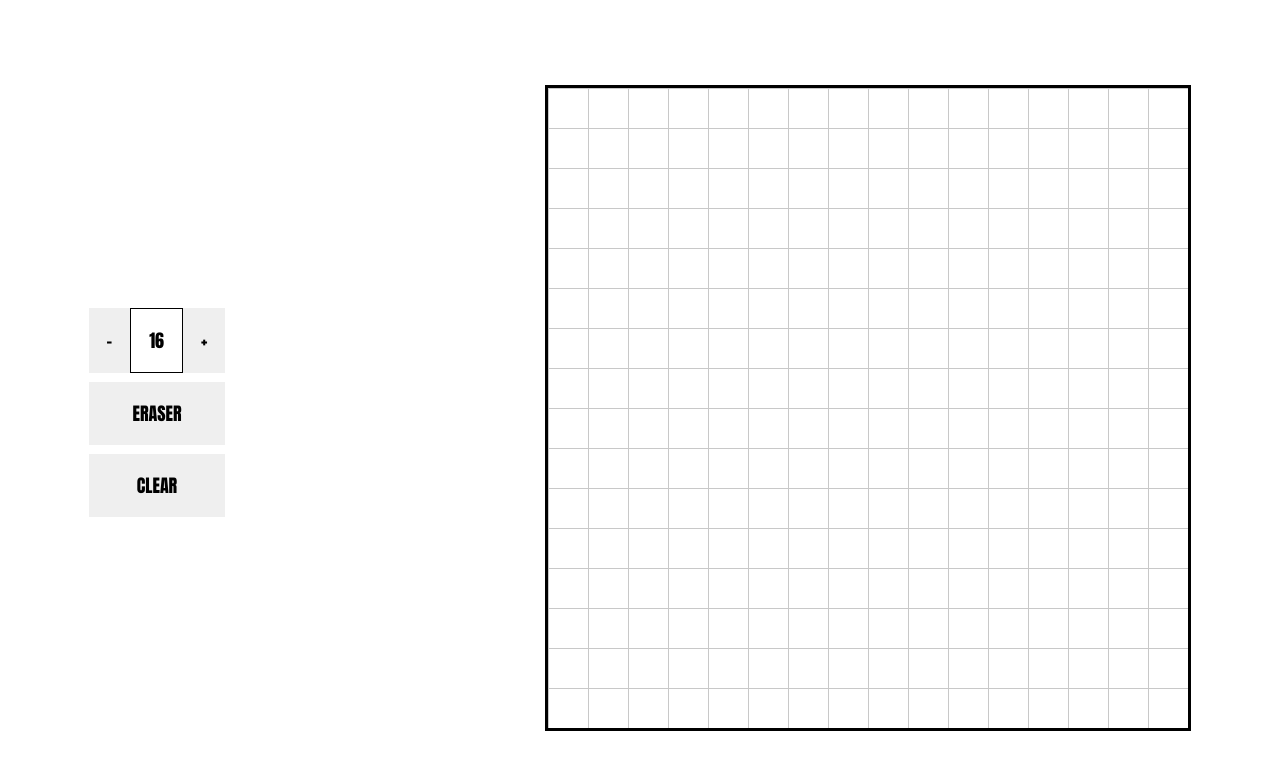
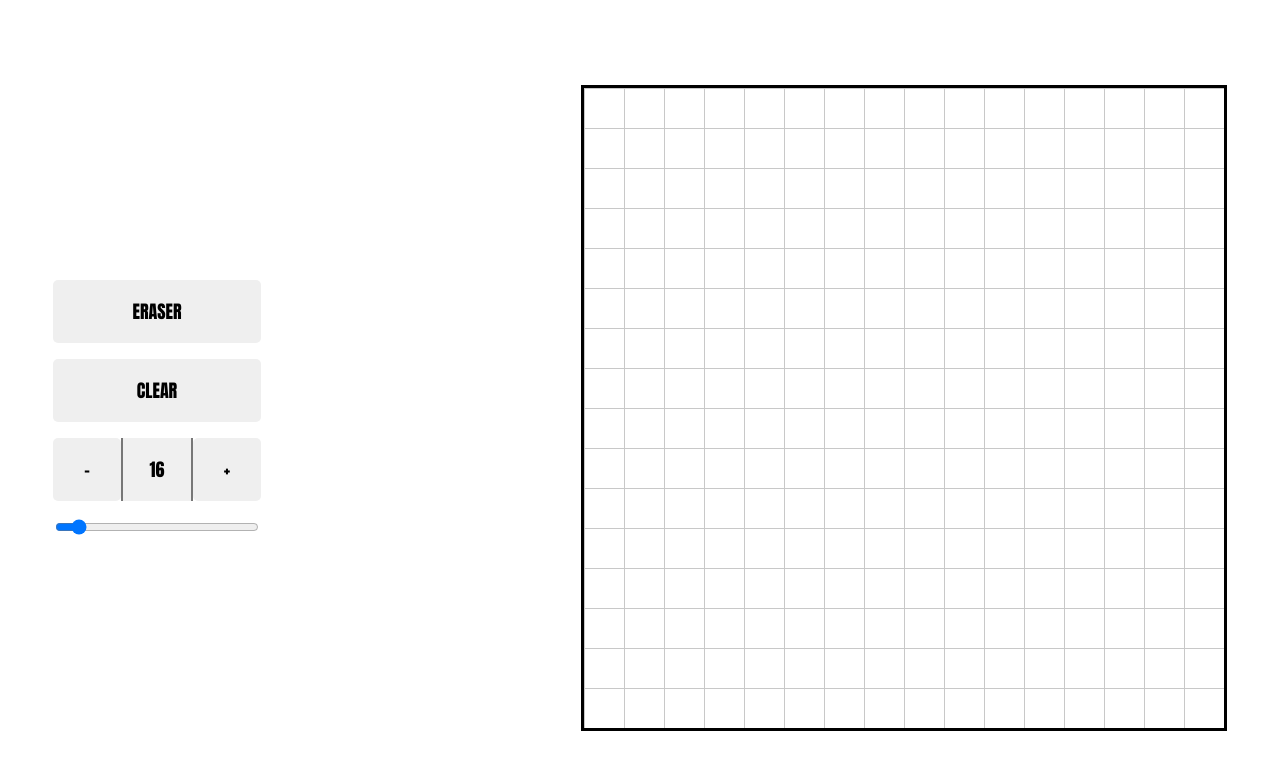
Before and after one commit to Zman008/Etch-a-Sketch, a plain HTML site: page index.html in a window 1280 px wide. Drawn offline with Linux system fonts and the light colour scheme.

Commit message:
changed layout

```diff
--- a/index.html
+++ b/index.html
@@ -12,13 +12,14 @@
 <body>
     <div class="etch-a-sketch">
         <div class="buttons">
+            <button class="eraser">ERASER</button>
+            <button class="clear">CLEAR</button>
             <div class="size">
                 <button class="size-minus">-</button>
                 <span class="grid-size">16</span>
                 <button class="size-plus">+</button>
             </div>
-            <button class="eraser">ERASER</button>
-            <button class="clear">CLEAR</button>
+            <input type="range" id="size-slider" min="8" max="100" value="16">
         </div>
 
         <div class="grid"></div>
--- a/index.js
+++ b/index.js
@@ -18,7 +18,6 @@ sizePlus.addEventListener("click", () => {
     if (size < 100){
         size += 1;
         gridSize.textContent = size;
-        grid.innerHTML = '';
         createDivs(size * size);
     }
 });
@@ -43,6 +42,8 @@ clearButton.addEventListener("click", () => {
 });
 
 function createDivs(n) {
+    grid.innerHTML = '';    // remove all previous divs
+
     for (let i = 0; i < n; i++) {
         div = document.createElement('div');
         grid.appendChild(div);
@@ -50,7 +51,7 @@ function createDivs(n) {
 
     squares = grid.querySelectorAll('.grid div');
 
-    squares.forEach(square => {
+    squares.forEach(square => {     // add event listeners to each square to create draw functionality
         square.style.flexBasis = `${100 / size}%`;
 
         square.addEventListener("click", () => {
--- a/style.css
+++ b/style.css
@@ -22,30 +22,37 @@
     box-sizing: border-box;
     border-top: 1px solid rgb(200, 200, 200);
     border-left: 1px solid rgb(200, 200, 200);
-    flex-basis: calc(100% / 16);
 }
 
 .buttons {
+    width: 13em;
     display: flex;
     flex-direction: column;
+    gap: 1em;
 }
 
 .size {
     display: flex;
 }
 
+.size > * {
+    flex: 1;
+}
+
 button {
     font-size: large;
     padding: 1em;
-    margin-top: .5em;
     float: left;
     border: none;
+    border-radius: 5px;
 }
 
 .grid-size {
     font-size: large;
     padding: 1em;
-    margin-top: .5em;
-    float: left;
-    border: 0.01em solid black;
+    background-color: rgb(240,240,240);
+    border-right: 2px solid rgba(0, 0, 0, 0.5);
+    border-left: 2px solid rgba(0, 0, 0, 0.5);
+    flex: 1;
+    text-align: center;
 }
```
